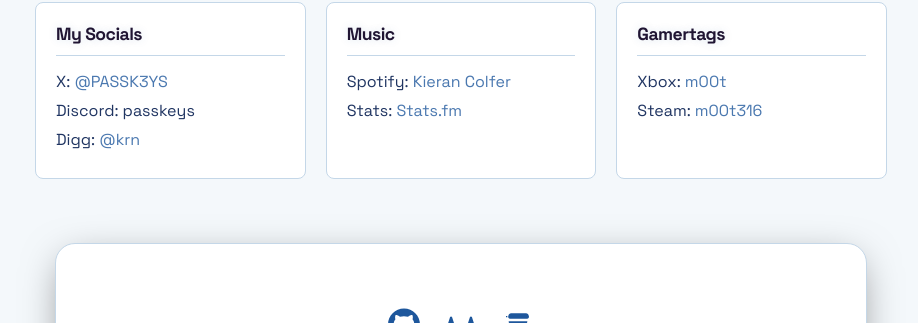
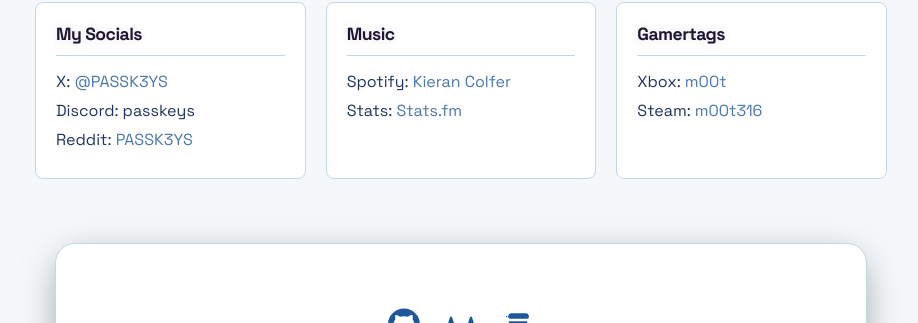
Before and after one commit to PASSK3YS/PASSK3YS.github.io, a Jekyll site: the page built from index.md, in a window 1280 px wide. Shown: the part 306-629 px from the top of the page, without its empty margins (179-1097 px from the left). Built offline with Jekyll 4.4.1, drawn with Linux system fonts in a browser that asks for light colours.

Commit message:
chore: remove digg and replace with reddit

```diff
--- a/index.md
+++ b/index.md
@@ -19,7 +19,7 @@
         <ul>
             <li>X: <a href="https://x.com/PASSK3YS" target="_blank">@PASSK3YS</a></li>
             <li>Discord: passkeys</li>
-            <li>Digg: <a href="https://digg.com/@krn" target="_blank">@krn</a></li>
+            <li>Reddit: <a href="https://reddit.com/u/PASSK3YS" target="_blank">PASSK3YS</a></li>
         </ul>
     </div>
     <div class="grid-item">
```
